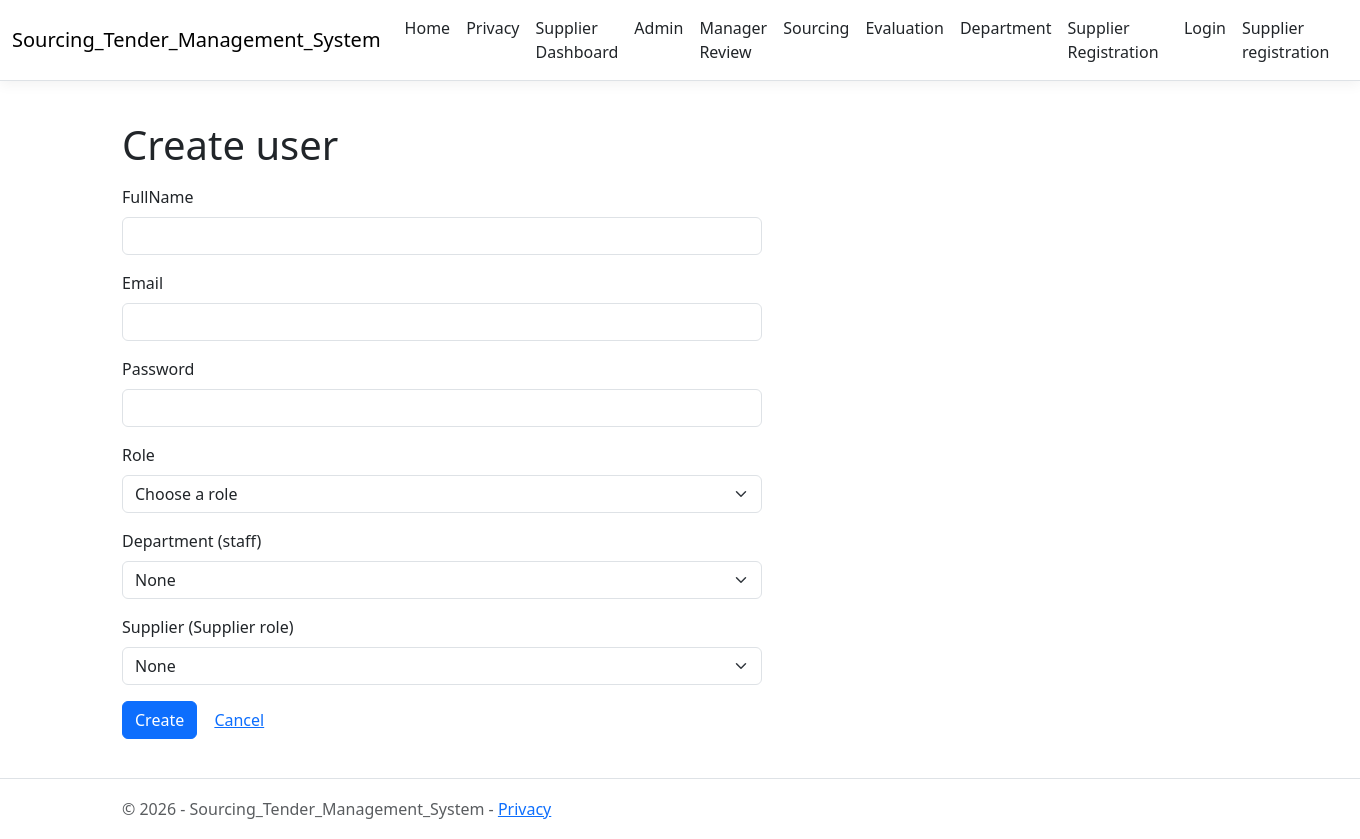
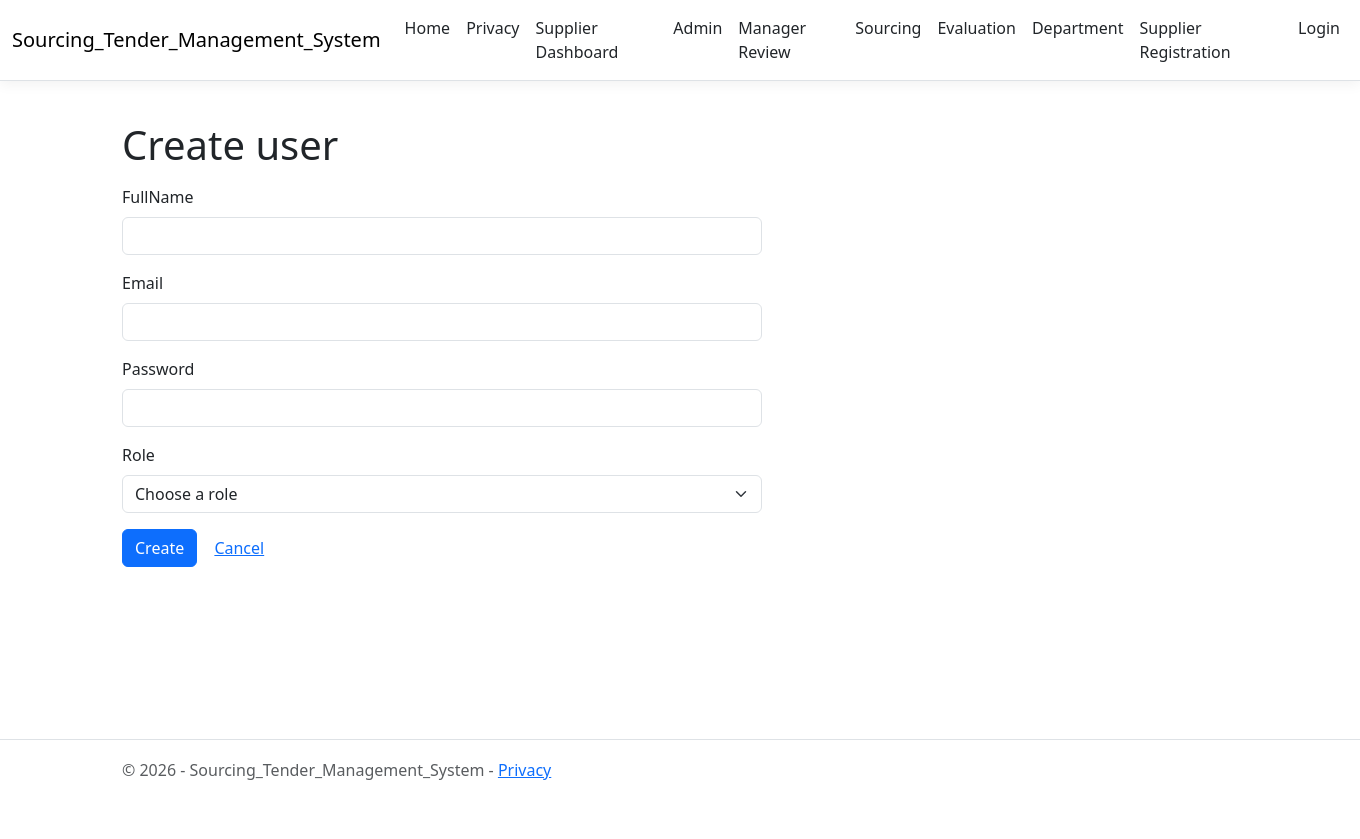
Before and after one commit to STMS7/Sourcing-Tender-Management-System, an ASP.NET Core app: page /Admin/CreateUser in a window 1360 px wide. After the commit the page ends 780 px from the top, so only its background shows below. Run offline with ASP.NET Core 8, Linux system fonts and the light colour scheme; the visitor is signed in with stand-in values (Sample User, id 1); style sheets or scripts are compiled from the project's sources; some libraries are stand-ins or nearby versions.

Commit message:
Use one supplier registration page and keep departments to department users
Supplier registration now has a single navbar link, and the older
/Auth/RegisterSupplier address redirects to /Suppliers/Register. The
Supplier field is removed from the Create user form (suppliers register
themselves). Only department users (DepartmentRequester and
DepartmentRepresentative) belong to a department: on Create and Edit user
the Department field is shown only for those roles, a department is
required for them, and every other role is stored company-wide with no
department.

```diff
--- a/Sourcing-Tender-Management-System/Sourcing-Tender-Management-System/Controllers/AdminController.cs
+++ b/Sourcing-Tender-Management-System/Sourcing-Tender-Management-System/Controllers/AdminController.cs
@@ -214,7 +214,7 @@ public class AdminController(
             Email = model.Email.Trim(),
             EmailConfirmed = true,
             FullName = model.FullName.Trim(),
-            DepartmentId = model.Role == "Supplier" ? null : model.DepartmentId,
+            DepartmentId = BelongsToDepartment(model.Role) ? model.DepartmentId : null,
             SupplierId = model.Role == "Supplier" ? model.SupplierId : null,
             IsActive = true
         };
@@ -254,7 +254,7 @@ public class AdminController(
             FullName = user.FullName,
             Email = user.Email ?? string.Empty,
             Role = roles.FirstOrDefault() ?? string.Empty,
-            DepartmentId = user.DepartmentId,
+            DepartmentId = BelongsToDepartment(roles.FirstOrDefault()) ? user.DepartmentId : null,
             SupplierId = user.SupplierId,
             IsActive = user.IsActive
         });
@@ -303,7 +303,7 @@ public class AdminController(
         user.UserName = model.Email.Trim();
         user.EmailConfirmed = user.SupplierId is null || await db.Suppliers.AnyAsync(x => x.Id == user.SupplierId &&
             x.RegistrationStatus == SupplierRegistrationStatus.Approved);
-        user.DepartmentId = model.Role == "Supplier" ? null : model.DepartmentId;
+        user.DepartmentId = BelongsToDepartment(model.Role) ? model.DepartmentId : null;
         user.SupplierId = model.Role == "Supplier" ? model.SupplierId : null;
         user.IsActive = model.IsActive;
 
@@ -369,12 +369,23 @@ public class AdminController(
         return RedirectToAction(nameof(Users));
     }
 
+    // Only department staff belong to a department. Everyone else (Top Committee, Sourcing Manager, Technical and
+    // Financial representatives, sourcing staff, Admin) works for the whole company, so no department is stored.
+    private static readonly string[] DepartmentRoles = { "DepartmentRequester", "DepartmentRepresentative", "RequestingDepartment" };
+
+    private static bool BelongsToDepartment(string? role) => role is not null && DepartmentRoles.Contains(role);
+
     private async Task ValidateAssignmentsAsync(string role, int? departmentId, int? supplierId)
     {
         if (string.IsNullOrWhiteSpace(role) || !await roleManager.RoleExistsAsync(role))
             ModelState.AddModelError("Role", "Choose an existing role.");
-        if (departmentId.HasValue && !await db.Departments.AnyAsync(x => x.Id == departmentId.Value))
-            ModelState.AddModelError("DepartmentId", "Department not found.");
+        if (BelongsToDepartment(role))
+        {
+            if (!departmentId.HasValue)
+                ModelState.AddModelError("DepartmentId", "Choose the department of this department user.");
+            else if (!await db.Departments.AnyAsync(x => x.Id == departmentId.Value))
+                ModelState.AddModelError("DepartmentId", "Department not found.");
+        }
         if (supplierId.HasValue && !await db.Suppliers.AnyAsync(x => x.Id == supplierId.Value))
             ModelState.AddModelError("SupplierId", "Supplier not found.");
         if (role == "Supplier" && !supplierId.HasValue)
--- a/Sourcing-Tender-Management-System/Sourcing-Tender-Management-System/Controllers/AuthController.cs
+++ b/Sourcing-Tender-Management-System/Sourcing-Tender-Management-System/Controllers/AuthController.cs
@@ -49,7 +49,8 @@ public class AuthController(
     }
 
     [AllowAnonymous, HttpGet]
-    public IActionResult RegisterSupplier() => View(new SupplierRegistrationViewModel());
+    // Supplier sign-up now lives on one page (Suppliers/Register). Old links and bookmarks land there.
+    public IActionResult RegisterSupplier() => RedirectToAction("Register", "Suppliers");
 
     [AllowAnonymous, HttpPost, ValidateAntiForgeryToken, RequestSizeLimit(12_000_000)]
     public async Task<IActionResult> RegisterSupplier(SupplierRegistrationViewModel model)
--- a/Sourcing-Tender-Management-System/Sourcing-Tender-Management-System/Views/Admin/CreateUser.cshtml
+++ b/Sourcing-Tender-Management-System/Sourcing-Tender-Management-System/Views/Admin/CreateUser.cshtml
@@ -26,21 +26,19 @@
                 <option value="">Choose a role</option>
             </select>
         </div>
-        <div class="mb-3">
-            <label asp-for="DepartmentId" class="form-label">Department (staff)</label>
+        <div class="mb-3" id="department-group">
+            <label asp-for="DepartmentId" class="form-label">Department</label>
             <select asp-for="DepartmentId" asp-items="ViewBag.Departments" class="form-select">
-                <option value="">None</option>
+                <option value="">Choose a department</option>
             </select>
-        </div>
-        <div class="mb-3">
-            <label asp-for="SupplierId" class="form-label">Supplier (Supplier role)</label>
-            <select asp-for="SupplierId" asp-items="ViewBag.Suppliers" class="form-select">
-                <option value="">None</option>
-            </select>
+            <div class="form-text">Only department users belong to a department. Top Committee, Sourcing Manager, Technical and Financial representatives work for the whole company.</div>
         </div>
         <button class="btn btn-primary" type="submit">Create</button>
         <a class="btn btn-link" asp-action="Users">Cancel</a>
     </form>
 </div>
 
-@section Scripts { <partial name="_ValidationScriptsPartial" /> }
+@section Scripts {
+    <partial name="_ValidationScriptsPartial" />
+    <partial name="_DepartmentRoleScript" />
+}
--- /dev/null
+++ b/Sourcing-Tender-Management-System/Sourcing-Tender-Management-System/Views/Admin/_DepartmentRoleScript.cshtml
@@ -0,0 +1,21 @@
+<script>
+    // The Department field only applies to department users; for every other role it is hidden and cleared.
+    (function () {
+        var role = document.getElementById('Role');
+        var group = document.getElementById('department-group');
+        var department = document.getElementById('DepartmentId');
+        if (!role || !group || !department) return;
+
+        var departmentRoles = ['DepartmentRequester', 'DepartmentRepresentative', 'RequestingDepartment'];
+
+        function sync() {
+            var applies = departmentRoles.indexOf(role.value) !== -1;
+            group.hidden = !applies;
+            department.disabled = !applies;
+            if (!applies) department.value = '';
+        }
+
+        role.addEventListener('change', sync);
+        sync();
+    })();
+</script>
--- a/Sourcing-Tender-Management-System/Sourcing-Tender-Management-System/Views/Shared/_LoginPartial.cshtml
+++ b/Sourcing-Tender-Management-System/Sourcing-Tender-Management-System/Views/Shared/_LoginPartial.cshtml
@@ -25,6 +25,5 @@ else
     <li class="nav-item">
         <a class="nav-link text-dark" asp-area="" asp-controller="Auth" asp-action="Login">Login</a>
     </li>
-    <li class="nav-item"><a class="nav-link text-dark" asp-area="" asp-controller="Auth" asp-action="RegisterSupplier">Supplier registration</a></li>
 }
 </ul>
```
Also changed, not shown: Sourcing-Tender-Management-System/Sourcing-Tender-Management-System/Views/Admin/EditUser.cshtml (+8 -4 lines), docs/lujain-worklog.md (+6 -0 lines).
